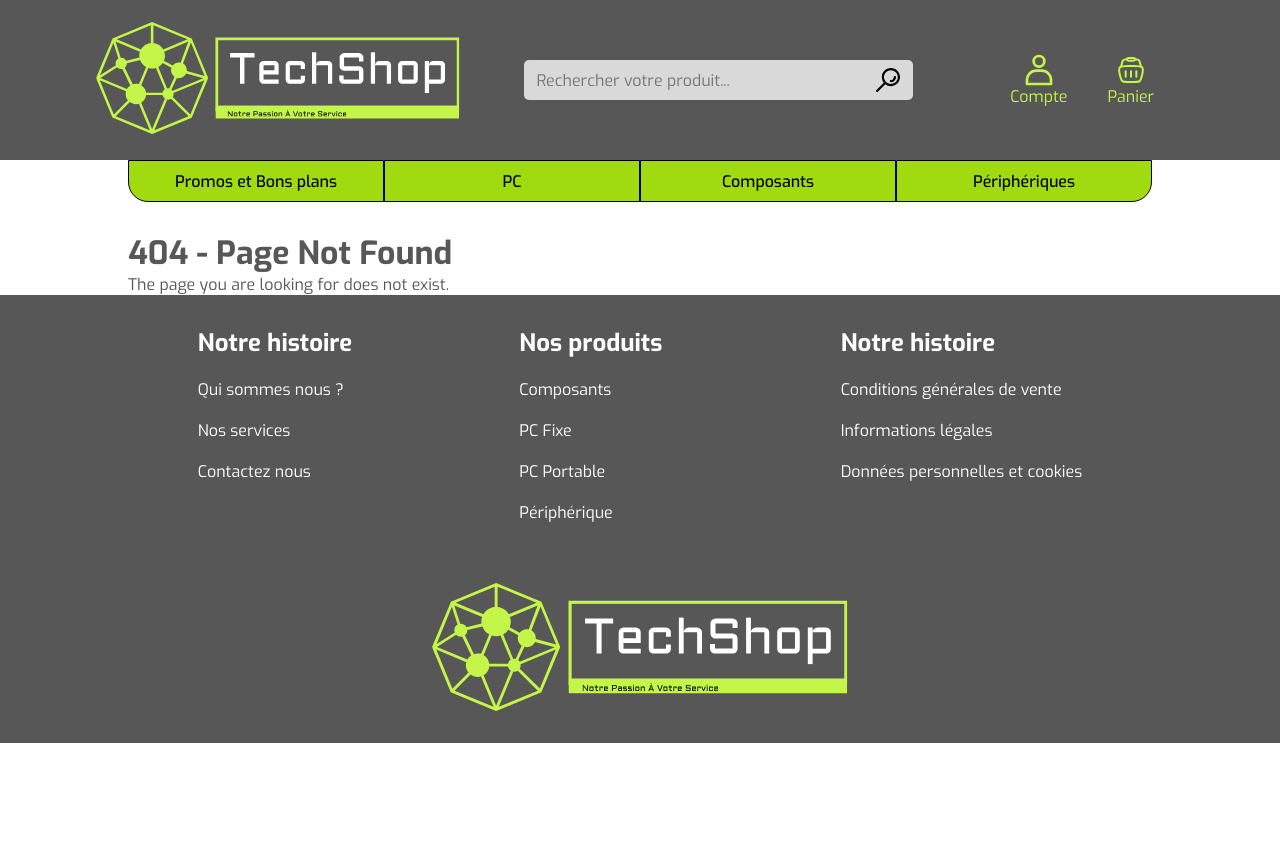
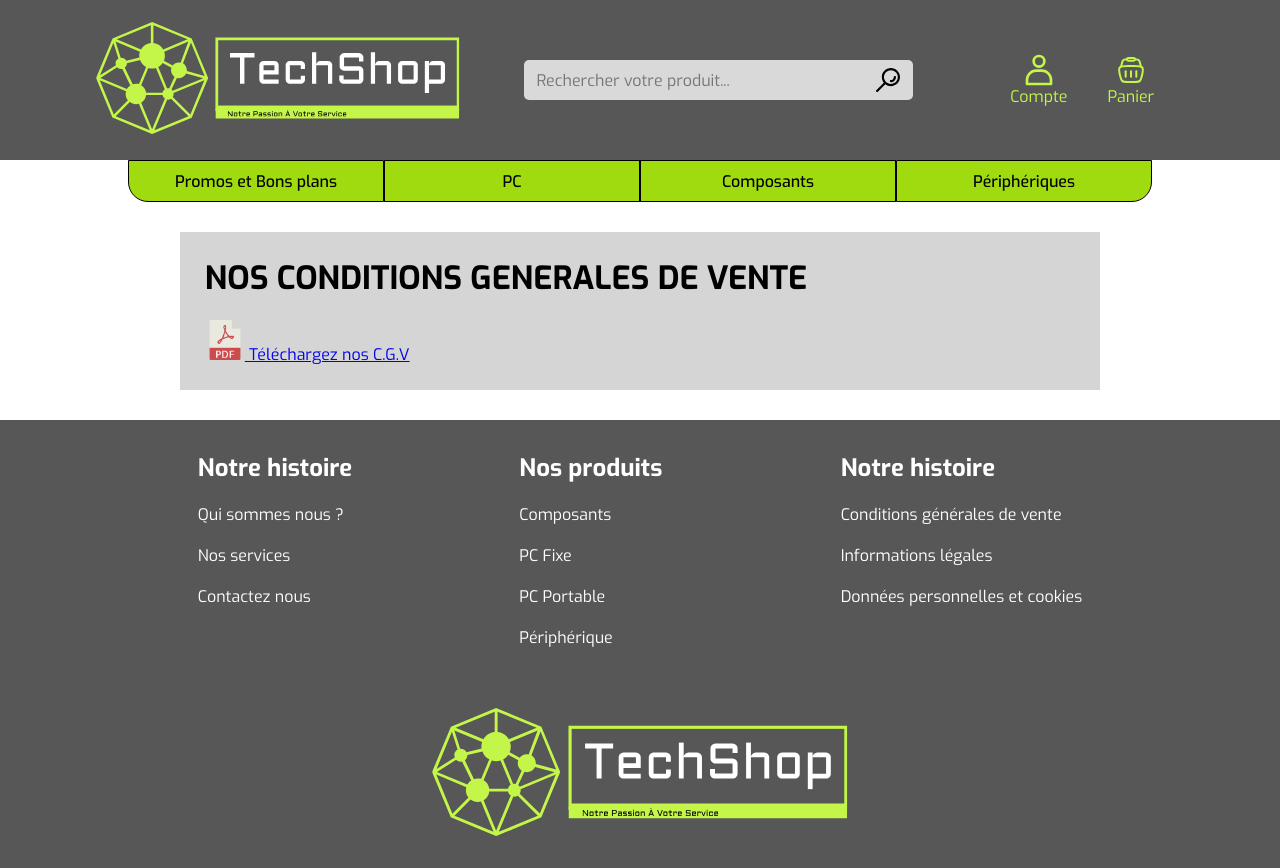
Before and after one commit to TyTanKil/Challenge-S2-4IW2, a Vue app in the folder CLIENT/: page /cgv in a window 1280 px wide. Before the commit the page ends 800 px from the top, so only its background shows below. Built offline with nearby package versions, Linux system fonts and the light colour scheme; what vue-toast-notification would draw is missing.

Commit message:
added cgv page and file

```diff
--- a/CLIENT/src/components/AppFooter.vue
+++ b/CLIENT/src/components/AppFooter.vue
@@ -25,7 +25,7 @@
       <div>
         <h2>Notre histoire</h2>
         <ul>
-          <li><router-link to="">Conditions générales de vente</router-link></li>
+          <li><router-link to="/cgv">Conditions générales de vente</router-link></li>
           <li><router-link to="/informations_legales">Informations légales</router-link></li>
           <li><router-link to="">Données personnelles</router-link> et <router-link to="">cookies</router-link></li>
       </ul>
--- a/CLIENT/src/main.js
+++ b/CLIENT/src/main.js
@@ -37,6 +37,7 @@ import Mailer from './views/AppTestMailer.vue'
 
 /* Footer */
 import InfosLegales from './views/AppInformationsLegales.vue'
+import AppCGV from './views/AppCGV.vue'
 
 import 'vue-toast-notification/dist/theme-sugar.css'
 
@@ -125,7 +126,8 @@ const routes = [
   { path: '/cart', name: 'Cart', component: Cart },
   { path: '/success', name: 'Success', component: Success },
   { path: '/cancel', name: 'Cancel', component: Cancel },
-  { path: '/informations_legales', name: 'InfosLegales', component: InfosLegales }
+  { path: '/informations_legales', name: 'InfosLegales', component: InfosLegales },
+  { path: '/cgv', name: 'AppCGV', component: AppCGV }
 ]
 
 const router = createRouter({
--- /dev/null
+++ b/CLIENT/src/views/AppCGV.vue
@@ -0,0 +1,36 @@
+<script lang="ts" setup>
+
+</script>
+
+<template>
+  <div class="CGV">
+    <h1>NOS CONDITIONS GENERALES DE VENTE</h1>
+    <br>
+
+    <div class="download_button">
+      <a href="\src\assets\files\Techshop CGV.pdf" download>
+        <img src="\src\assets\img\pdf.png" alt="CGV pdf">
+        Téléchargez nos C.G.V
+      </a>
+    </div>
+  </div>
+</template>
+
+<style scoped>
+.CGV {
+  width: 85%;
+  margin: auto auto 30px;
+  color: black;
+  background-color: #d5d5d5;
+  padding: 25px;
+
+  img  {
+    height: 40px
+  }
+
+  .download_button {
+    display: flex;
+    align-items: center;
+  }
+}
+</style>
--- a/CLIENT/src/views/AppInformationsLegales.vue
+++ b/CLIENT/src/views/AppInformationsLegales.vue
@@ -4,7 +4,7 @@
 
 <template>
   <div class="infos_legales">
-    <h1>Informations légales</h1>
+    <h1>INFORMATIONS LEGALES</h1>
 
     <div>
       <p>Forme de la société : Société par Actions Simplifiée (SAS)</p>
@@ -270,11 +270,10 @@
 <style scoped>
 .infos_legales {
   width: 85%;
-  margin: auto;
+  margin: auto auto 30px;
   color: black;
   background-color: #d5d5d5;
   padding: 25px;
-  margin-bottom: 25px;
 
   .sub_title {
     margin: 10px 0 5px 0;
```
Also changed, not shown: CLIENT/src/assets/img/pdf.png (added), 1 other file (tests, documents, lock files or other folders).
